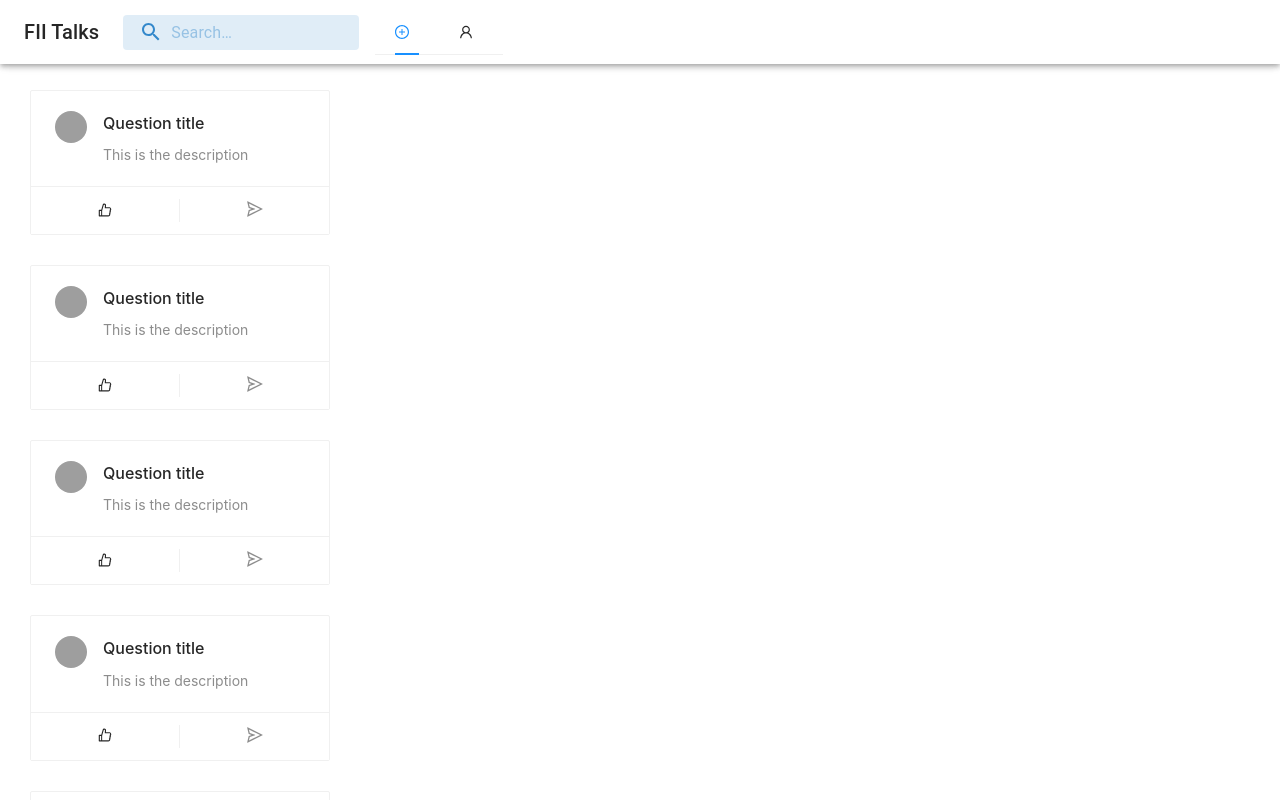
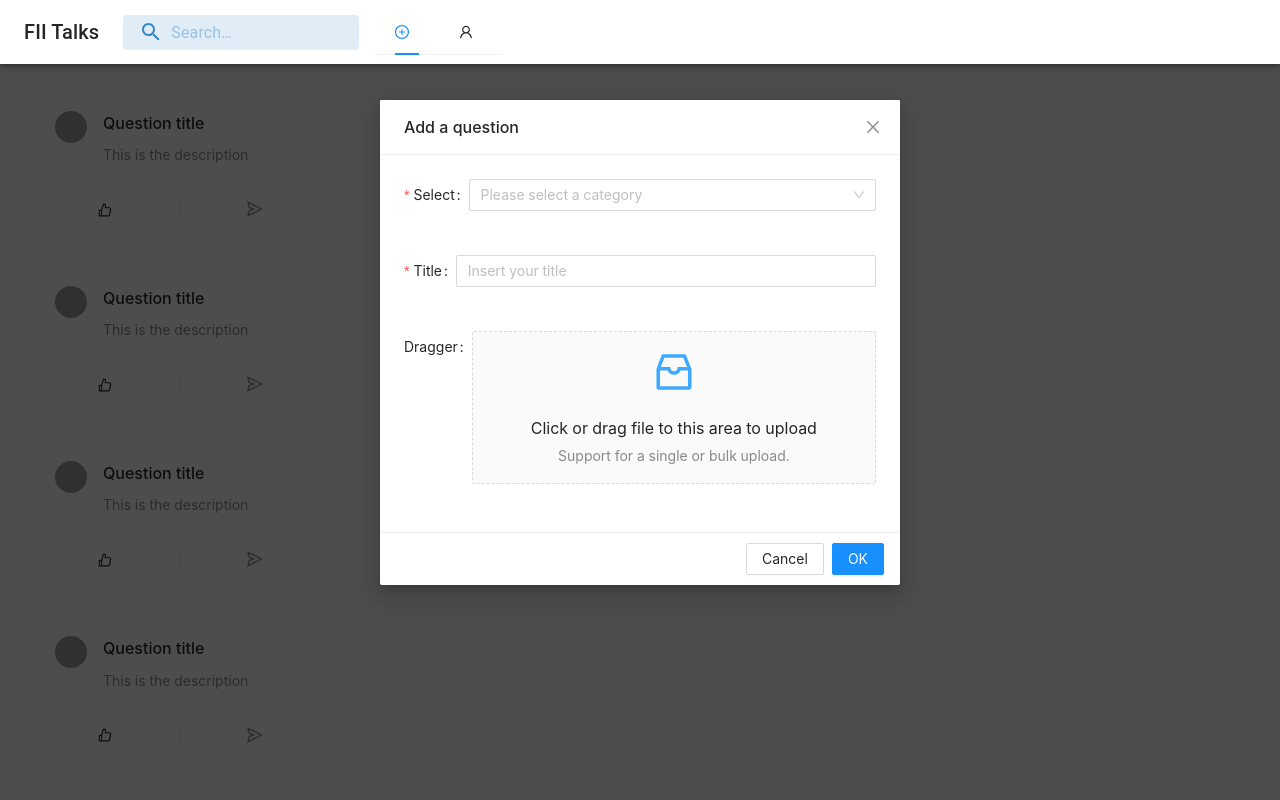
Before and after one commit to bianca-tizu/licenta-fii, a React (Create React App) app in the folder front-end/: page /dashboard in a window 1280 px wide. Both pictures are taken after a click on the item 407 px from the left and 32 px from the top of the page. Shown: the top 800 px of the page. Built offline with nearby package versions, Linux system fonts and the light colour scheme; grey boxes are pictures that could not be loaded.

Commit message:
Added the modal in order to create a question.

```diff
--- a/front-end/src/components/header/Header.tsx
+++ b/front-end/src/components/header/Header.tsx
@@ -1,4 +1,4 @@
-import React from 'react';
+import React, { useState } from 'react';
 
 import { makeStyles } from '@material-ui/core/styles';
 import AppBar from '@material-ui/core/AppBar';
@@ -7,17 +7,21 @@ import Typography from '@material-ui/core/Typography';
 
 import { Menu } from 'antd';
 import { PlusCircleOutlined, UserOutlined} from '@ant-design/icons';
+import Modal from 'antd/lib/modal/Modal';
 
 import SearchBar from './SearchBar';
+import AddQuestion from './add-question';
 
 
-const useStyles = makeStyles((theme) => ({
+const useStyles = makeStyles(() => ({
   backgroundHeader: {
     backgroundColor: '#fff'
   }
 }))
 const Header = () => {
     const classes = useStyles();
+    const [isQuestionVisible, setIsQuestionVisible] = useState(false);
+
     return (
         <div>
             <AppBar className={classes.backgroundHeader}>
@@ -25,7 +29,10 @@ const Header = () => {
                   <Typography variant="h6"> FII Talks </Typography>
                   <SearchBar />
                   <Menu mode='horizontal'>
-                    <Menu.Item key="newQuestion" icon={<PlusCircleOutlined />} />
+                    <Menu.Item key="newQuestion" icon={<PlusCircleOutlined />} onClick={() => setIsQuestionVisible(true)}/>
+                    <Modal title="Add a question" visible={isQuestionVisible}>
+                      <AddQuestion />
+                    </Modal>
                     <Menu.Item key="profile" icon={<UserOutlined />} />
                   </Menu>
               </Toolbar>
--- /dev/null
+++ b/front-end/src/components/header/add-question/index.tsx
@@ -0,0 +1,62 @@
+/* eslint-disable react/jsx-no-undef */
+import React from "react";
+
+import {
+  Form,
+  Select,
+  Button,
+  Upload,
+  Input
+} from 'antd';
+import { InboxOutlined } from '@ant-design/icons';
+
+const AddQuestion = () => {
+  const onFinish = (values: any) => {
+    console.log('Received values of form: ', values);
+  };
+
+  return(
+    <Form
+      name="validate_other"
+      onFinish={onFinish}
+      initialValues={{
+        'input-number': 3,
+        'checkbox-group': ['A', 'B'],
+        rate: 3.5
+      }}
+    >
+      <Form.Item
+        name="select"
+        label="Select"
+        hasFeedback
+        rules={[{ required: true, message: 'Please select a category!' }]}
+      >
+        <Select placeholder="Please select a category">
+
+        </Select>
+      </Form.Item>
+
+      <Form.Item
+        name="title"
+        label="Title"
+        rules={[{required: true, message: "Please add a title for your question"}]}
+      >
+        <Input placeholder="Insert your title"/>
+      </Form.Item>
+
+      <Form.Item label="Dragger">
+        <Form.Item name="dragger" valuePropName="fileList" noStyle>
+          <Upload.Dragger name="files" action="/upload.do">
+            <p className="ant-upload-drag-icon">
+              <InboxOutlined />
+            </p>
+            <p className="ant-upload-text">Click or drag file to this area to upload</p>
+            <p className="ant-upload-hint">Support for a single or bulk upload.</p>
+          </Upload.Dragger>
+        </Form.Item>
+      </Form.Item>
+    </Form>
+  )
+}
+
+export default AddQuestion;
```
